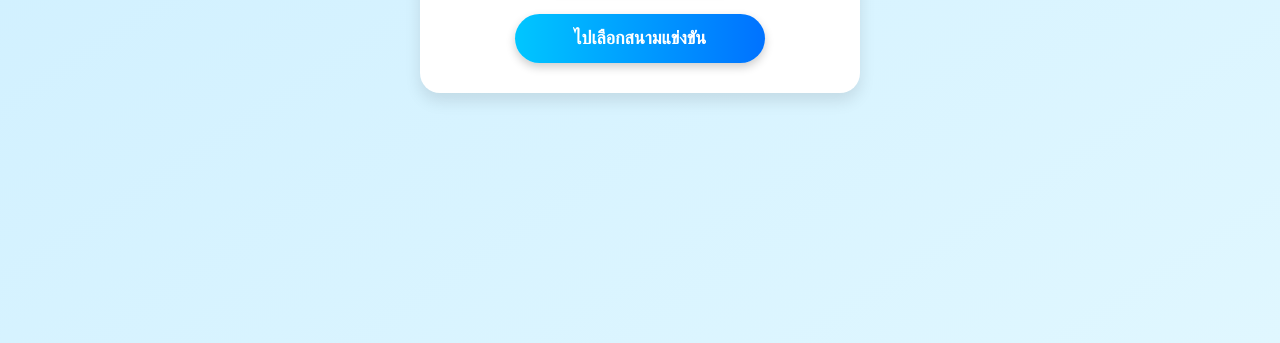
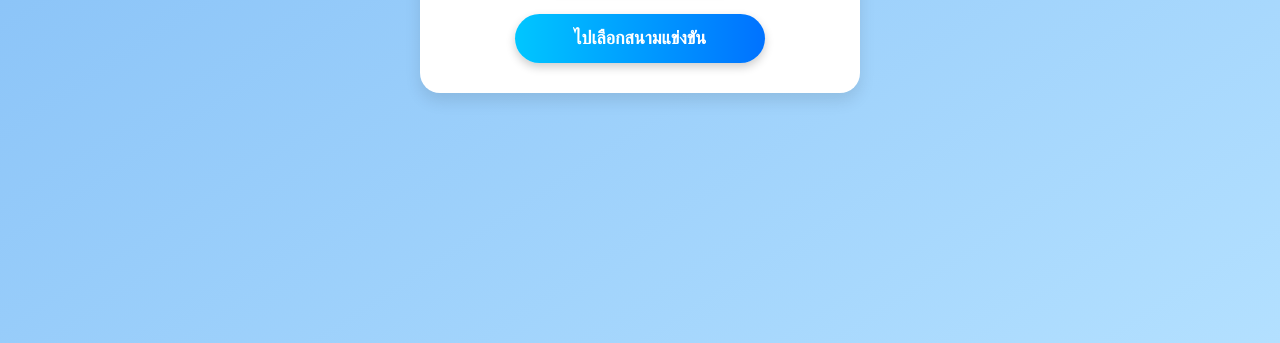
Before and after one commit to hawa-nack/eventsports, a plain HTML site: page index.html in a window 1280 px wide. Shown: the part 497-840 px from the top of the page. Drawn offline with Linux system fonts and the light colour scheme.

Commit message:
Update index.html

```diff
--- a/index.html
+++ b/index.html
@@ -8,7 +8,7 @@
     body {
       margin: 0;
       font-family: Arial, sans-serif;
-      background: linear-gradient(to bottom right, #cceeff, #e0f7ff);
+      background: linear-gradient(to bottom right, #7cb9f5, #b3e0ff);
       display: flex;
       justify-content: center;
       align-items: center;
```
